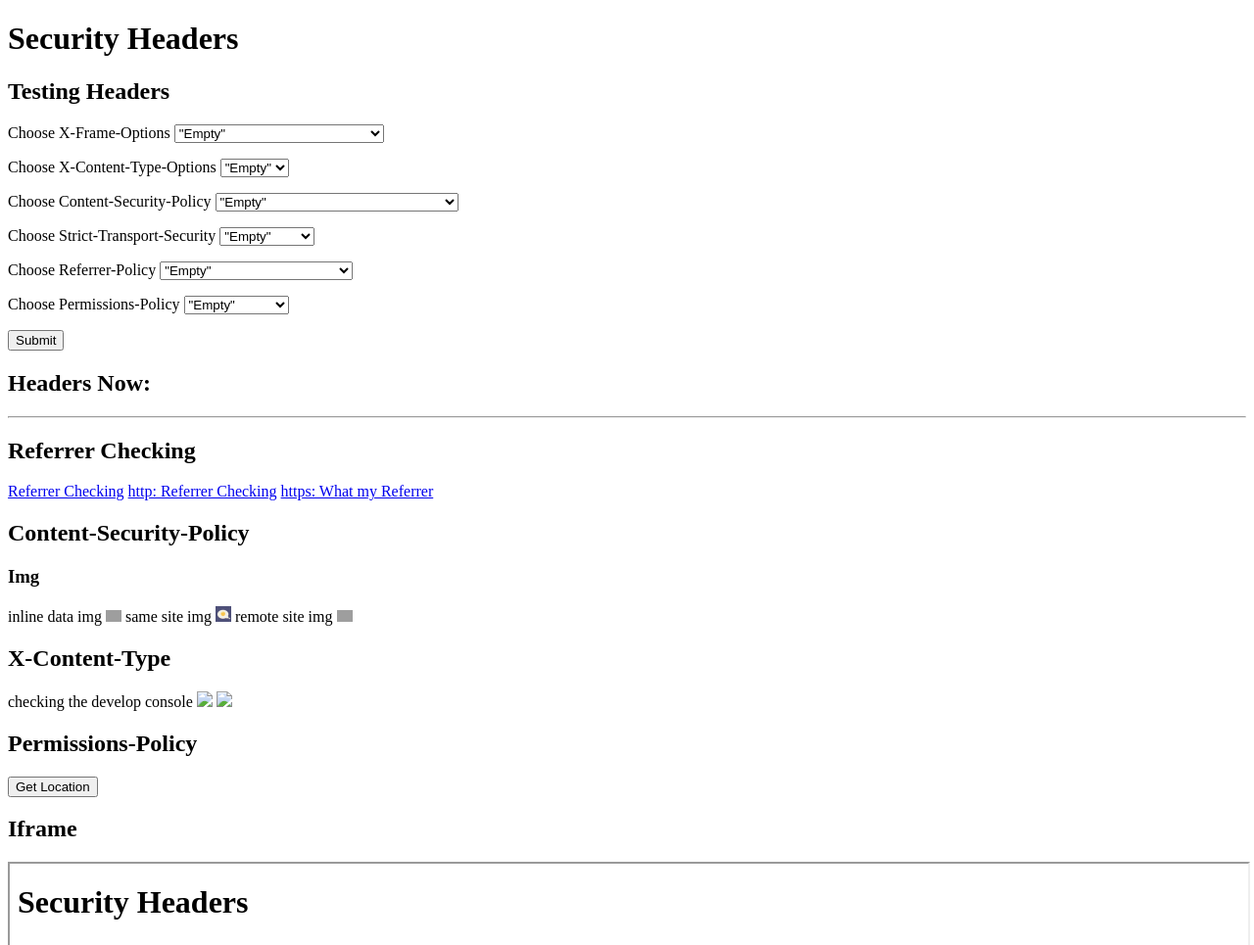
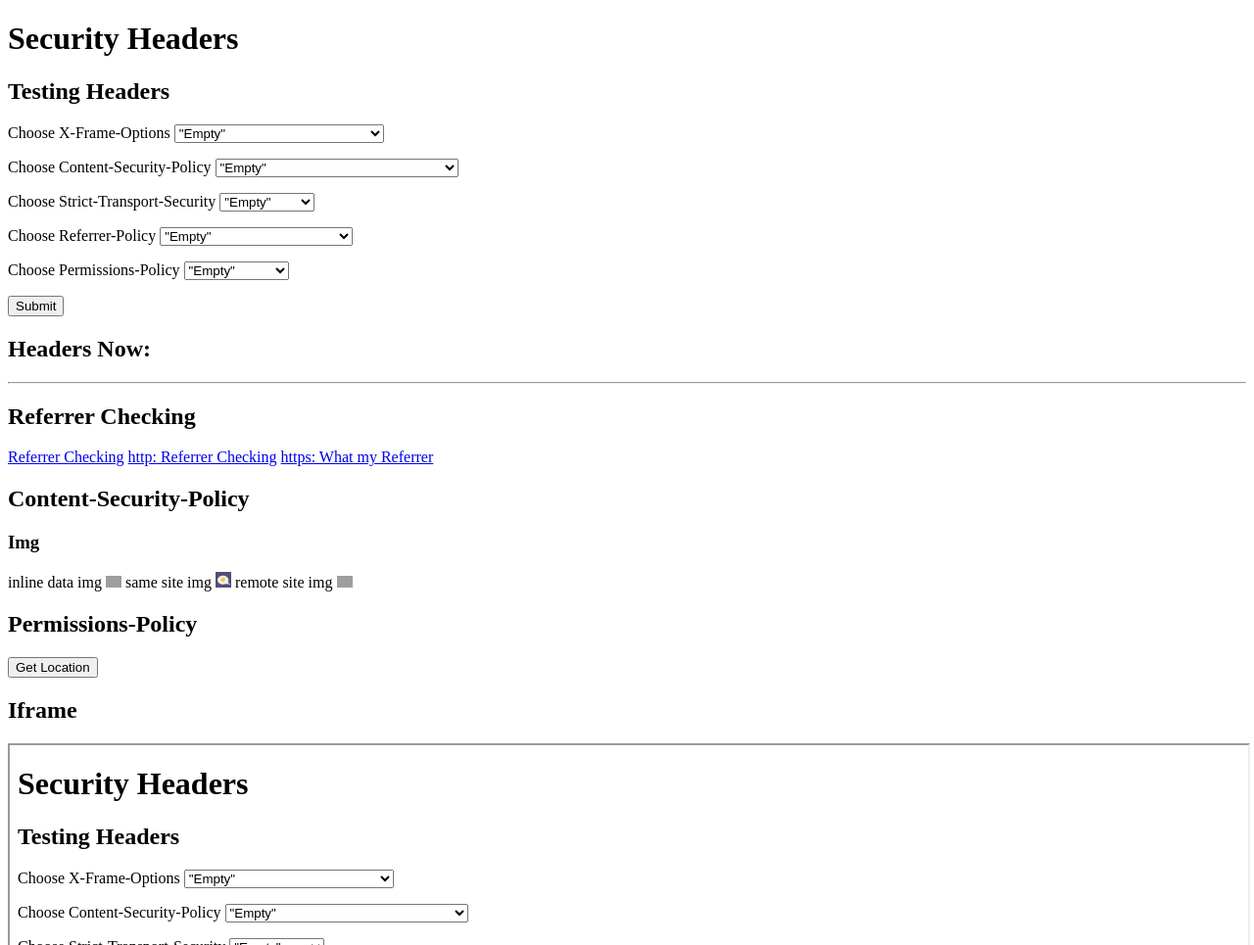
Before and after one commit to EINDEX/security-playground, a FastAPI app: page /security-headers in a window 1280 px wide. Shown: the top 965 px of the page at 98% size. Run offline with FastAPI, Linux system fonts and the light colour scheme; grey boxes are pictures that could not be loaded.

Commit message:
fix Referrer issue & remove X-Conent-Type

```diff
--- a/security_headers_config.json
+++ b/security_headers_config.json
@@ -5,12 +5,6 @@
       "deny": "deny",
       "sameorigin": "sameorigin",
       "allow-from": "allow-from https://sec.eindex.me"
-    }
-  },
-  "x_content": {
-    "label": "X-Content-Type-Options",
-    "options": {
-      "nosniff": "nosniff"
     }
   },
   "csp": {
--- a/templates/security_headers.html
+++ b/templates/security_headers.html
@@ -36,7 +36,7 @@
 <h2>Referrer Checking</h2>
 <a href="/security-headers/referrer" type="blank">Referrer Checking</a>
 <a href="http://checking.sec.eindex.me/security-headers/referrer" type="blank">http: Referrer Checking</a>
-<a href="https://www.whatismyreferer.com/" type="blank">https: What my Referrer</a>
+<a href="https://whatsmyreferer.com/" type="blank">https: What my Referrer</a>
 
 
 <h2>Content-Security-Policy</h2>
@@ -45,10 +45,6 @@
 <span>same site img</span> <img width="16px" src="/static/avatar.png"/>
 <span>remote site img</span> <img width="16px" src="https://eindex.me/assets/avatar.26a5c978.png"/>
 
-<h2>X-Content-Type</h2>
-<span>checking the develop console</span>
-<img src="/security-headers/script-not-script.jpg"/>
-<img src="/static/alert.js"/>
 
 <h2>Permissions-Policy</h2>
 <button onclick="tryToGetLocation()">Get Location</button>
```
Also changed, not shown: 3 other files.
